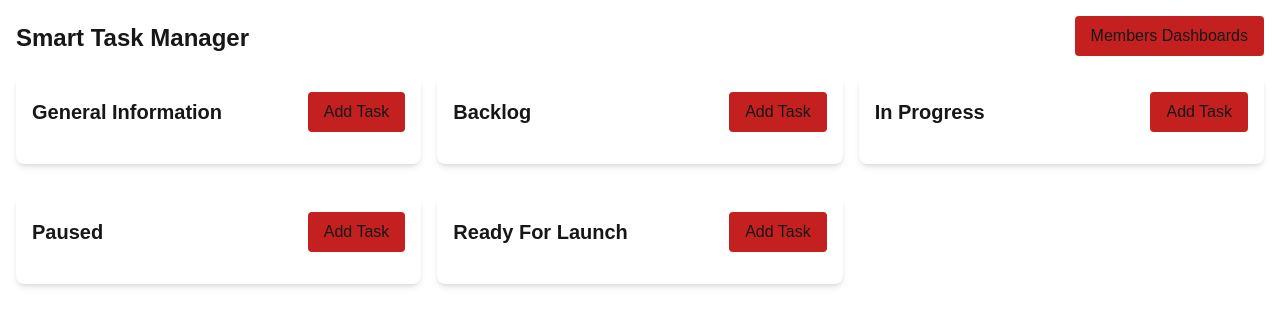
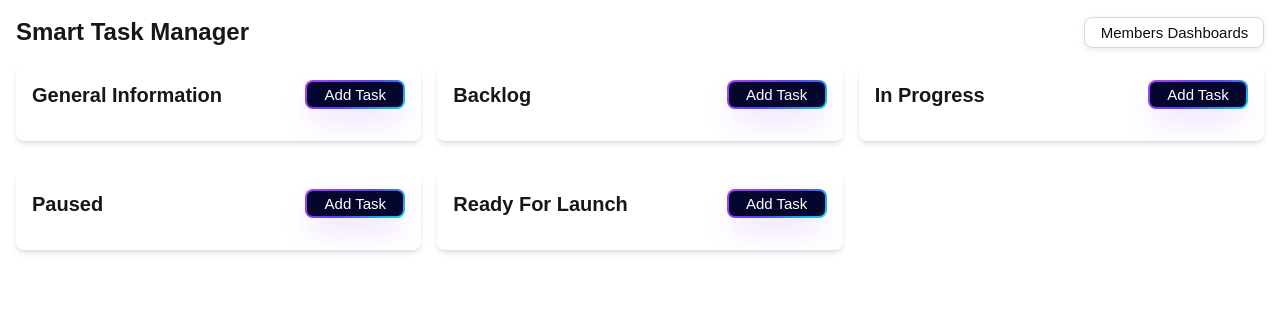
Before and after one commit to Abhi-Ptdr/Smart-Task-Manager, a Next.js app in the folder smart-task-manager/: page / in a window 1280 px wide. Shown: the top 326 px of the page. Built offline with nearby package versions, Linux system fonts and the light colour scheme.

Commit message:
All Buttons Fixed

```diff
--- a/smart-task-manager/src/app/components/CategoryCard.js
+++ b/smart-task-manager/src/app/components/CategoryCard.js
@@ -17,9 +17,9 @@ const CategoryCard = ({ title, category, tasks, onAddTask, onEditTask }) => {
         <h2 className="text-xl font-bold">{title}</h2>
         <button
           onClick={handleAddTask}
-          className="px-4 py-2 rounded"
+          className="button-64"
         >
-          Add Task
+          <span class="text">Add Task</span>
         </button>
       </div>
       <TaskList category={category} tasks={tasks} onEditTask={onEditTask} />
--- a/smart-task-manager/src/app/components/TaskModal.js
+++ b/smart-task-manager/src/app/components/TaskModal.js
@@ -41,7 +41,7 @@ const TaskModal = ({ isEditing = false, taskToEdit = null, onClose, category })
       <div className="bg-white p-6 rounded-lg shadow-lg w-1/3">
         <div className="flex justify-between items-center mb-4">
           <h2 className="text-xl font-bold">{isEditing ? "Edit Task" : "Add Task"}</h2>
-          <button onClick={onClose} className="text-gray-500 hover:text-gray-700">
+          <button onClick={onClose} className="button-12">
             &times;
           </button>
         </div>
@@ -91,12 +91,13 @@ const TaskModal = ({ isEditing = false, taskToEdit = null, onClose, category })
             <button
               type="button"
               onClick={onClose}
-              className="mr-4 px-4 py-2 bg-gray-300 rounded"
+              className="button-12 mx-2"
+              style={{ height: "30px", width: "80px" }}
             >
               Cancel
             </button>
-            <button type="submit" className="px-4 py-2 rounded">
-              {isEditing ? "Save" : "Add"}
+            <button type="submit" className="button-64">
+              <span class="text">{isEditing ? "Save" : "Add"} </span>
             </button>
           </div>
         </form>
--- a/smart-task-manager/src/app/globals.css
+++ b/smart-task-manager/src/app/globals.css
@@ -45,17 +45,109 @@ body {
   transform: translateY(-2px); /* Slight lift on hover */
 }
 
-button, .btn {
-  background-color: var(--button-color) !important;
-  color: var(--foreground) !important;
-  transition: background-color 0.3s ease, transform 0.3s ease;
+/* CSS */
+.button-64 {
+  align-items: center;
+  background-image: linear-gradient(144deg,#AF40FF, #5B42F3 50%,#00DDEB);
+  border: 0;
+  border-radius: 8px;
+  box-shadow: rgba(151, 65, 252, 0.2) 0 15px 30px -5px;
+  box-sizing: border-box;
+  color: #FFFFFF;
+  display: flex;
+  font-family: Phantomsans, sans-serif;
+  font-size: 15px;
+  justify-content: center;
+  line-height: 1em;
+  max-width: 100%;
+  min-width: 100px;
+  padding: 2px;
+  text-decoration: none;
+  user-select: none;
+  -webkit-user-select: none;
+  touch-action: manipulation;
+  white-space: nowrap;
+  cursor: pointer;
 }
 
-button:hover, .btn:hover {
-  background-color: var(--button-hover-color) !important;
-  transform: translateY(-2px); /* Slight lift on hover */
+.button-64:active,
+.button-64:hover {
+  outline: 0;
 }
 
-button:active, .btn:active {
-  transform: translateY(0) !important; /* Reset lift on click */
+.button-64 span {
+  background-color: rgb(5, 6, 45);
+  padding: 5px 10px;
+  border-radius: 6px;
+  width: 100%;
+  height: 100%;
+  transition: 300ms;
 }
+
+.button-64:hover span {
+  background: none;
+}
+
+@media (min-width: 768px) {
+  .button-64 {
+    font-size: 15px;
+    min-width: 100px;
+    min-height: 28px;
+  }
+}
+
+/* CSS */
+.button-13 {
+  background-color: #fff;
+  border: 1px solid #d5d9d9;
+  border-radius: 8px;
+  box-shadow: rgba(213, 217, 217, .5) 0 2px 5px 0;
+  box-sizing: border-box;
+  color: #0f1111;
+  cursor: pointer;
+  display: inline-block;
+  font-family: "Amazon Ember",sans-serif;
+  font-size: 15px;
+  line-height: 29px;
+  padding: 0 10px 0 11px;
+  position: relative;
+  text-align: center;
+  text-decoration: none;
+  user-select: none;
+  -webkit-user-select: none;
+  touch-action: manipulation;
+  vertical-align: middle;
+  width: 180px;
+}
+
+.button-13:hover {
+  background-color: #f7fafa;
+}
+
+.button-13:focus {
+  border-color: #008296;
+  box-shadow: rgba(213, 217, 217, .5) 0 2px 5px 0;
+  outline: 0;
+}
+
+.button-12 {
+  display: flex;
+  flex-direction: column;
+  align-items: center;
+  padding: 3px 9px;
+  font-family: -apple-system, BlinkMacSystemFont, 'Roboto', sans-serif;
+  border-radius: 6px;
+  border: none;
+
+  background: #6E6D70;
+  box-shadow: 0px 0.5px 1px rgba(0, 0, 0, 0.1), inset 0px 0.5px 0.5px rgba(255, 255, 255, 0.5), 0px 0px 0px 0.5px rgba(0, 0, 0, 0.12);
+  color: #DFDEDF;
+  user-select: none;
+  -webkit-user-select: none;
+  touch-action: manipulation;
+}
+
+.button-12:focus {
+  box-shadow: inset 0px 0.8px 0px -0.25px rgba(255, 255, 255, 0.2), 0px 0.5px 1px rgba(0, 0, 0, 0.1), 0px 0px 0px 3.5px rgba(58, 108, 217, 0.5);
+  outline: 0;
+}
--- a/smart-task-manager/src/app/members/page.js
+++ b/smart-task-manager/src/app/members/page.js
@@ -13,7 +13,7 @@ const MembersDashboard = () => {
         <h1 className="text-2xl font-bold">Members Dashboard</h1>
         <button
           onClick={() => router.push("/")}
-          className="btn px-4 py-2 rounded"
+          className="button-13" style={{ width: "100px" }}
         >
           Home
         </button>
--- a/smart-task-manager/src/app/page.js
+++ b/smart-task-manager/src/app/page.js
@@ -71,7 +71,7 @@ const HomePage = () => {
           <h1 className="text-2xl font-bold">Smart Task Manager</h1>
           <button
             onClick={() => router.push("/members")}
-            className="btn mb-1 px-4 py-2 rounded"
+            className="button-13"
           >
             Members Dashboards
           </button>
```
